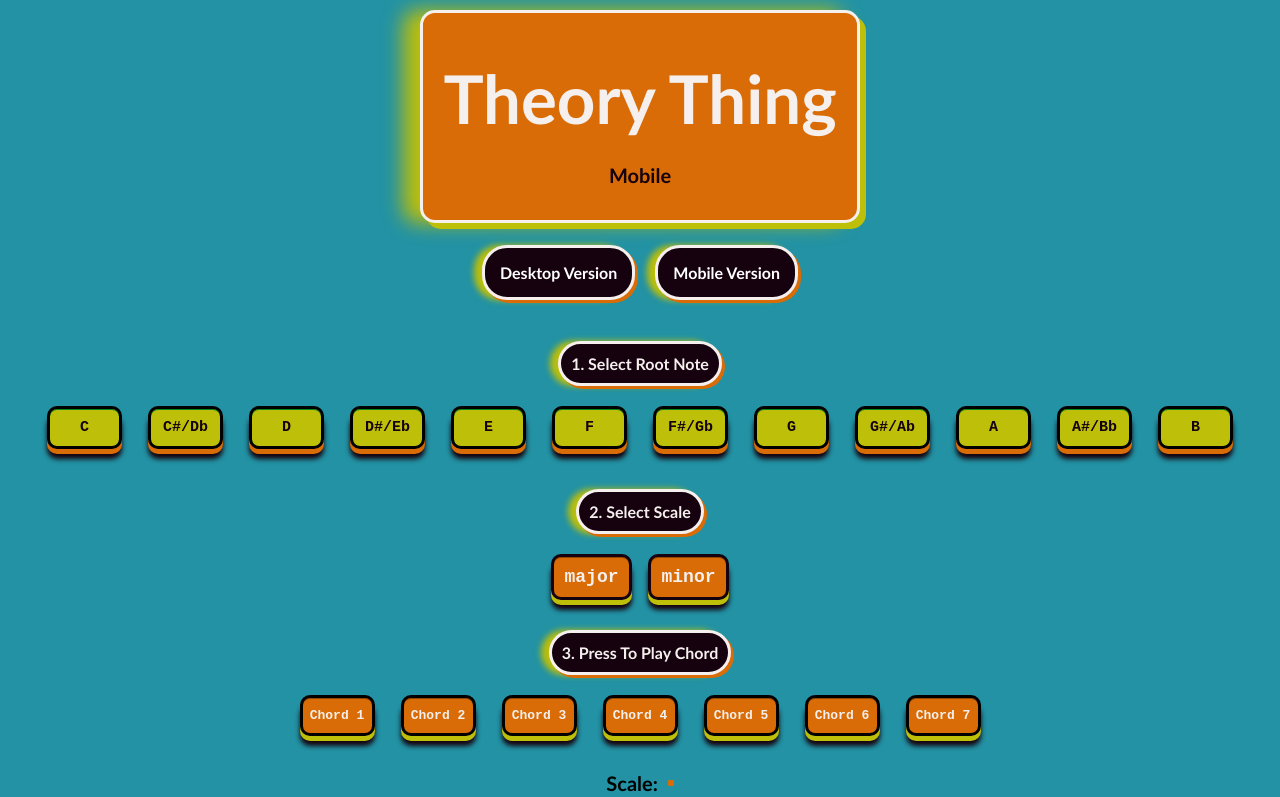
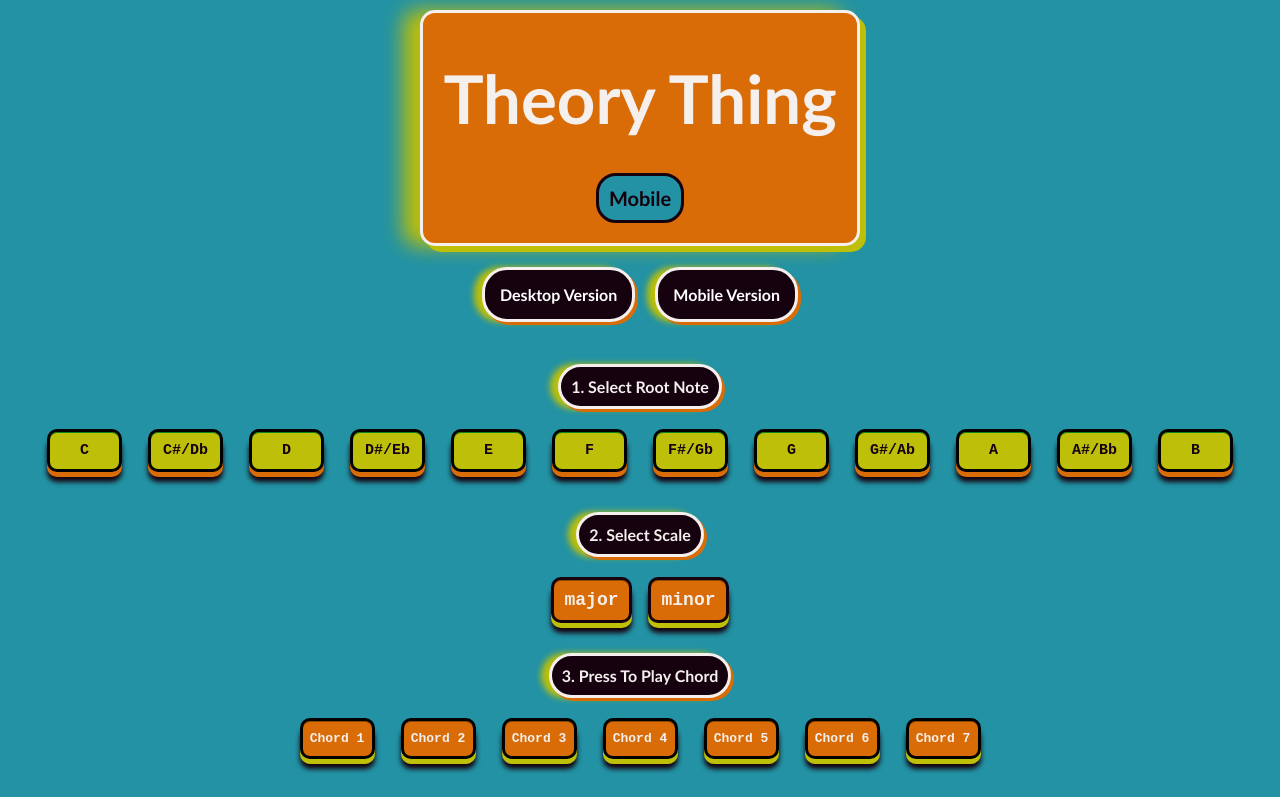
Before and after one commit to taariqelliott/theory-thing, a React (Vite) app: page /mobile in a window 1280 px wide. Shown: the top 797 px of the page. Built offline with nearby package versions, Linux system fonts and the light colour scheme.

Commit message:
fixed more styling for buttons again

```diff
--- a/src/App.css
+++ b/src/App.css
@@ -34,9 +34,17 @@ body {
 }
 
 .title-desktop {
-    margin-top: -20px;
     font-size: 20px;
     color: var(--black);
+    margin: 20px auto;
+    padding: 10px;
+    display: table;
+    background: var(--blue);
+    border-radius: 20px;
+    border: solid var(--black) 3px;
+    margin-top: -10px;
+
+
 }
 
 .keys {
@@ -88,8 +96,7 @@ body {
 .chord-button:active {
 
     top: 3px;
-    background-image: linear-gradient(bottom, rgb(62, 184, 229) 0%, rgb(44, 160, 202) 100%);
-    box-shadow: inset 0px 1px 0px var(--orange-light), 0px 2px 0px 0px var(--green), 0px 5px 3px var(--black);
+    box-shadow: inset 0px 1px 0px var(--orange-dark), 0px 2px 0px 0px var(--green), 0px 5px 3px var(--black);
 }
 
 /* h2 {
@@ -135,10 +142,6 @@ body {
     box-shadow: inset 0px 1px 0px var(--green-hover), 0px 2px 0px 0px var(--orange), 0px 5px 3px var(--black);
 }
 
-/* h2:active {
-    top: 400px;
-    background-color: var(--hover);
-} */
 
 .scaleInfo {
     display: flex;
@@ -183,7 +186,7 @@ body {
 
 .scaleChoice:active {
     top: 3px;
-    box-shadow: inset 0px 1px 0px var(--green-hover), 0px 2px 0px 0px var(--orange), 0px 5px 3px var(--black);
+    box-shadow: inset 0px 1px 0px var(--orange-dark), 0px 2px 0px 0px var(--green), 0px 5px 3px var(--black);
 }
 
 h3 {
```
